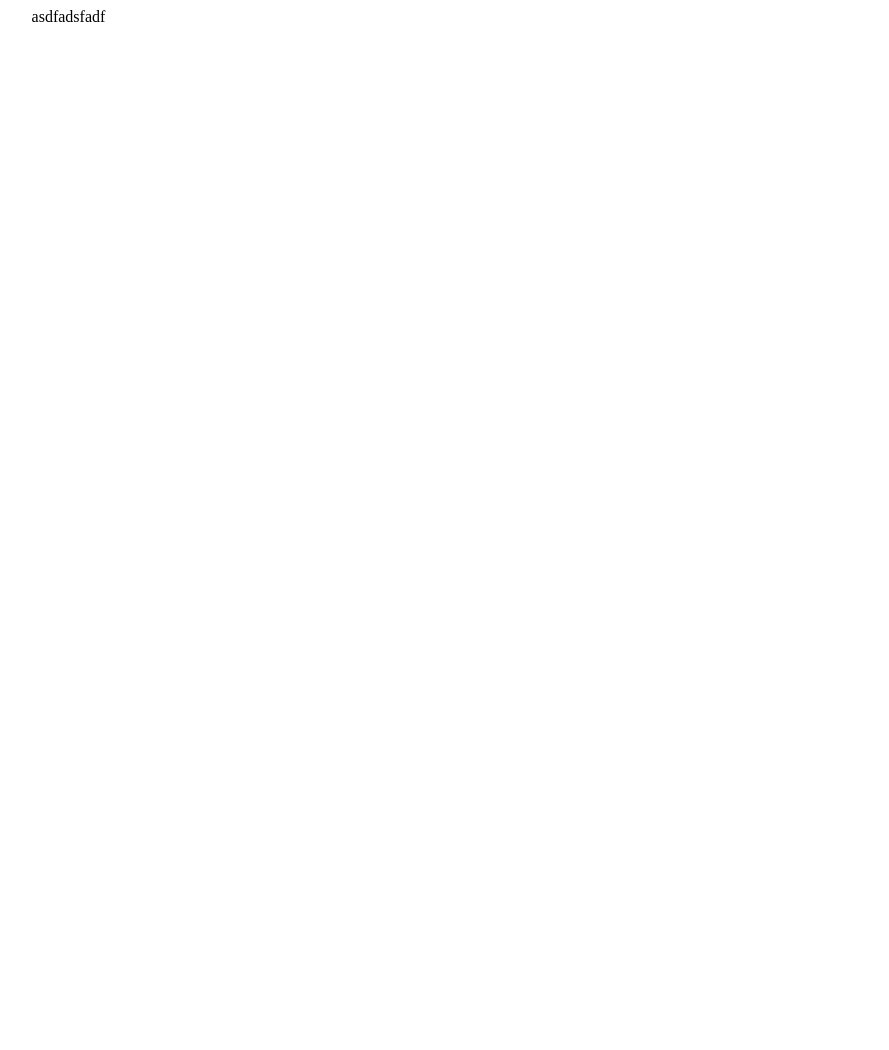
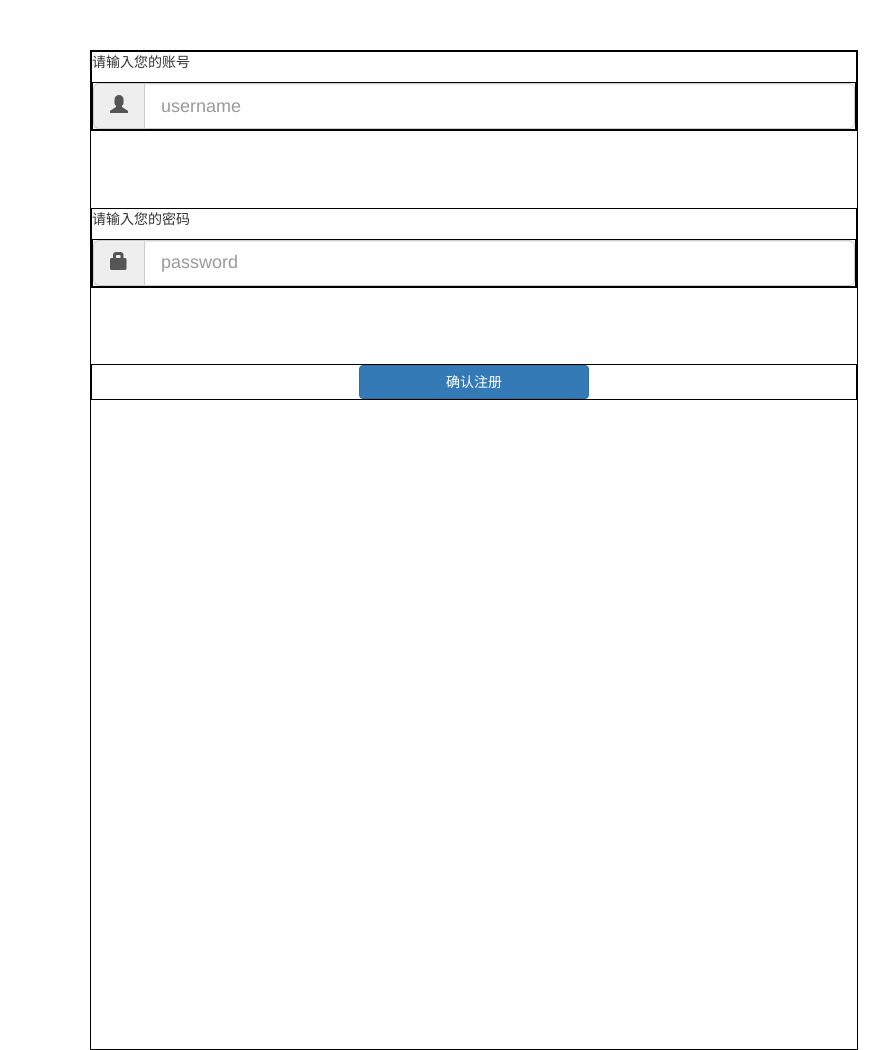
Before and after one commit to lyj20011210/recommendation, a Flask app: page /signin in a window 1280 px wide. Before the commit the part shown is almost empty. Shown: the whole page, without its empty margins (166-1055 px from the left). Before the commit the page ends 22 px from the top, so only its background shows below. Run offline with Flask 2, Linux system fonts and the light colour scheme; some libraries are stand-ins or nearby versions.

Commit message:
写了一晚上mysql链接，感觉好难

```diff
--- a/flaskProject/app.py
+++ b/flaskProject/app.py
@@ -1,10 +1,17 @@
 from datetime import timedelta
-
-from flask import Flask, render_template
+from flask import Flask, render_template, request
+import pymysql
 
 app = Flask(__name__)
 app.config['SEND_FILE_MAX_AGE_DEFAULsT'] = timedelta(seconds=1)
 TEMPLATES_AUTO_RELOAD = True
+
+conn = pymysql.connect(host='localhost',port=3307,user='root',passwd='12345678',charset='utf8')
+
+cursor = conn.cursor()
+
+cursor.execute("show databases;")
+cursor.execute("use recommendation;")
 
 @app.route('/login')
 def login():
@@ -16,5 +23,16 @@ def signin():
     return render_template('Signin.html')
 
 
+@app.route('/signin/record', methods=['GET', 'POST'])
+# 用于往数据库中存入数据
+def signinr():
+    name = request.form.get("username")
+    passwd = request.form.get("password")
+    cursor.execute("select * from user;")
+    user = cursor.fetchall()
+    print(user)
+    return render_template('Login.html')
+
+
 if __name__ == '__main__':
     app.run(debug=True)
--- a/flaskProject/templates/Login.html
+++ b/flaskProject/templates/Login.html
@@ -15,7 +15,7 @@
             <span class="input-group-addon" id="sizing-addon1">
                 <span class="glyphicon glyphicon-user"></span>
             </span>
-            <input type="text" class="form-control" placeholder="username" aria-describedby="sizing-addon1">
+            <input name="username" type="text" class="form-control" placeholder="username" aria-describedby="sizing-addon1">
         </div>
     </div>
     <div style="margin-top: 10%">
@@ -23,7 +23,7 @@
             <span class="input-group-addon" id="sizing-addon1">
                 <span class="glyphicon glyphicon-lock"></span>
             </span>
-            <input type="password" class="form-control" placeholder="password" aria-describedby="sizing-addon1">
+            <input name="password" type="password" class="form-control" placeholder="password" aria-describedby="sizing-addon1">
         </div>
     </div>
     <div style="margin-top: 5%; ">
--- a/flaskProject/templates/Signin.html
+++ b/flaskProject/templates/Signin.html
@@ -3,11 +3,42 @@
 <head>
     <meta charset="UTF-8">
     <title>注册</title>
-    <link >
+    <link rel="stylesheet" href="/static/plugins/bootstrap-3.4.1-dist/css/bootstrap.css">
+    <style>
+        div {
+            border: 1px solid black;
+        }
+    </style>
 </head>
 <body>
-<div style="width: 70%;margin: auto;height: 1000px">
-asdfadsfadf
+<div style="width: 60%;margin: auto;height: 1000px;margin-top: 50px">
+        <form action="/signin/record" method="post">
+            <div>
+                <p>
+                    请输入您的账号
+                </p>
+                <div class="input-group input-group-lg">
+                    <span class="input-group-addon" id="sizing-addon1">
+                        <span class="glyphicon glyphicon-user"></span>
+                    </span>
+                    <input name="username" type="text" class="form-control" placeholder="username" aria-describedby="sizing-addon1">
+                </div>
+            </div>
+        <div style="margin-top: 10%">
+            <p>
+                请输入您的密码
+            </p>
+            <div class="input-group input-group-lg">
+                <span class="input-group-addon" id="sizing-addon1">
+                    <span class="glyphicon glyphicon-lock"></span>
+                </span>
+                <input name="password" type="password" class="form-control" placeholder="password" aria-describedby="sizing-addon1">
+            </div>
+        </div>
+            <div style="margin-top: 10%; ">
+        <button type="submit" style="display: block;margin: 0 auto;width: 30%" class="btn btn-primary">确认注册</button>
+    </div>
+    </form>
 </div>
 </body>
 </html>
```
